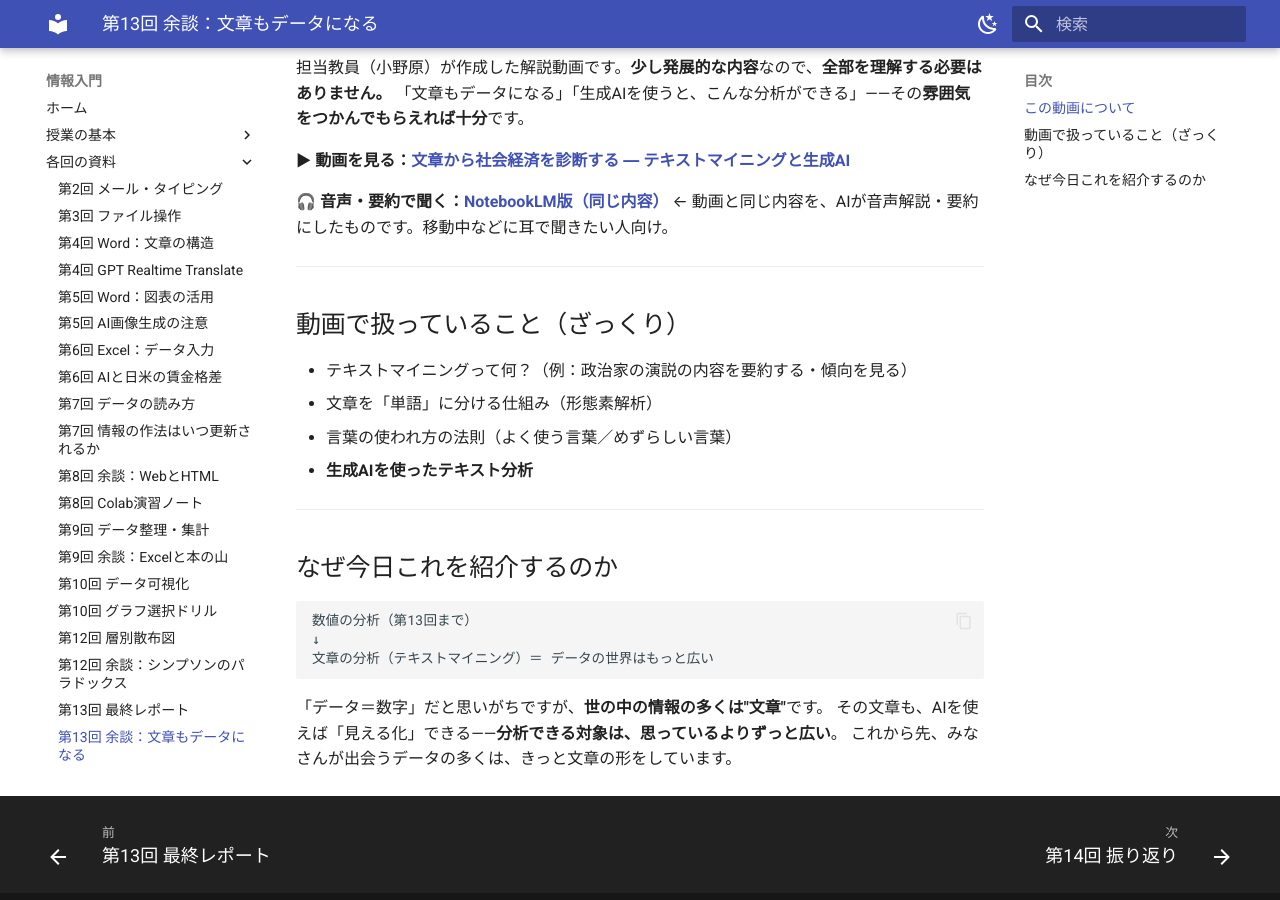
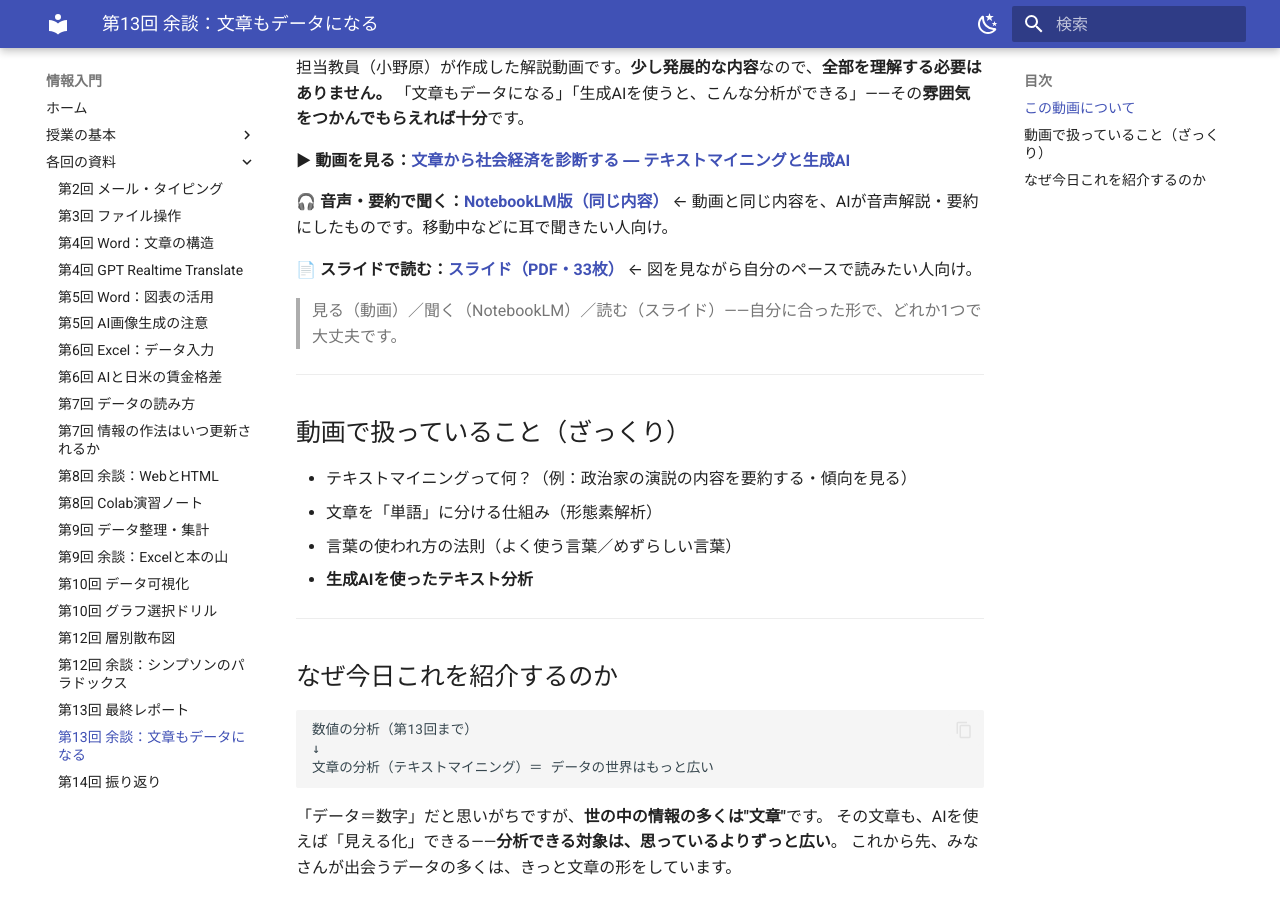
Before and after one commit to aonoa68/joho-nyumon, an MkDocs documentation site: the page built from docs/week13-textmining.md, in a window 1280 px wide and 900 px high, scrolled down 360 px. Built offline with MkDocs 1.6.1 and Material for MkDocs 9.7.7, drawn with Linux system fonts in a browser that asks for light colours.

Commit message:
第13回余談：テキストマイニングのスライドPDFを追加（見る/聞く/読むの3形態）
Co-Authored-By: Claude Opus 4.8 (1M context) <noreply@anthropic.com>

```diff
--- a/docs/week13-textmining.md
+++ b/docs/week13-textmining.md
@@ -13,6 +13,10 @@
 **▶ 動画を見る：[文章から社会経済を診断する ― テキストマイニングと生成AI](https://youtu.be/RimQaNUm3pA)**
 
 **🎧 音声・要約で聞く：[NotebookLM版（同じ内容）](https://notebooklm.google.com/notebook/57391cc4-18a8-4092-bae8-4726b4342010)** ← 動画と同じ内容を、AIが音声解説・要約にしたものです。移動中などに耳で聞きたい人向け。
+
+**📄 スライドで読む：[スライド（PDF・33枚）](files/week13-textmining-slides.pdf)** ← 図を見ながら自分のペースで読みたい人向け。
+
+> 見る（動画）／聞く（NotebookLM）／読む（スライド）——自分に合った形で、どれか1つで大丈夫です。
 
 ---
 
```
Also changed, not shown: 1 other file.
